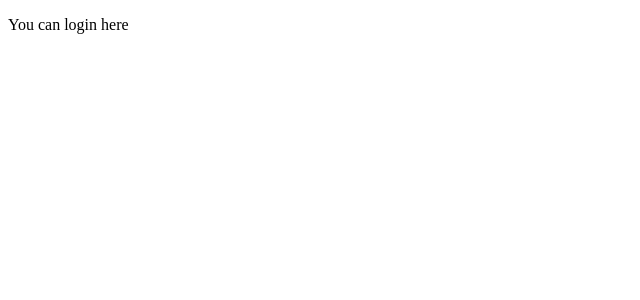
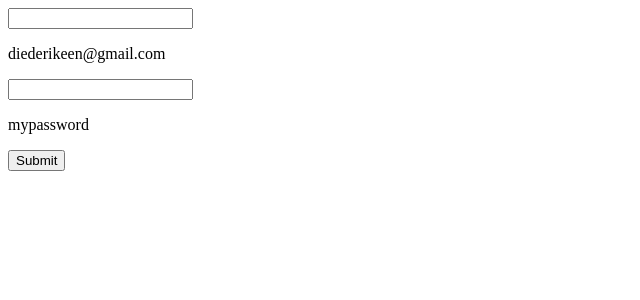
Before and after one commit to diederikeen/fitness-dashboard, a React (Create React App) app: page /login in a window 1280 px wide. Shown: the top 300 px of the page, without its empty margins (0-640 px from the left). Built offline with nearby package versions, Linux system fonts and the light colour scheme.

Commit message:
Make basic post request with react-hook-form

```diff
--- a/src/pages/Login/Login.tsx
+++ b/src/pages/Login/Login.tsx
@@ -1,5 +1,51 @@
+import { SubmitHandler, useForm } from "react-hook-form";
+import { yupResolver } from "@hookform/resolvers/yup";
+import * as yup from "yup";
+
+interface IFormInputs {
+  email: string;
+  password: string;
+}
+
+const schema = yup
+  .object({
+    email: yup.string().email().required(),
+    password: yup.string().min(8).required(),
+  })
+  .required();
+
 export function Login() {
+  const {
+    register,
+    handleSubmit,
+    formState: { errors },
+  } = useForm<IFormInputs>({
+    resolver: yupResolver(schema),
+  });
+
+  const onSubmit: SubmitHandler<IFormInputs> = (data) => {
+    return fetch("/api/user/login", {
+      method: "post",
+      body: JSON.stringify(data),
+      headers: { "Content-Type": "application/json" },
+    })
+      .then((res) => res.json())
+      .then((data) => console.log(data));
+  };
+
   return (
-    <p>You can login here</p>
-  )
+    <>
+      <form onSubmit={handleSubmit(onSubmit)}>
+        <input {...register("email")} />
+        <p>{errors.email?.message}</p>
+        <p>diederikeen@gmail.com</p>
+
+        <input {...register("password")} />
+        <p>{errors.password?.message}</p>
+        <p>mypassword</p>
+
+        <input type="submit" />
+      </form>
+    </>
+  );
 }
```
Also changed, not shown: package.json (+6 -1 lines), 1 other file (tests, documents, lock files or other folders).
